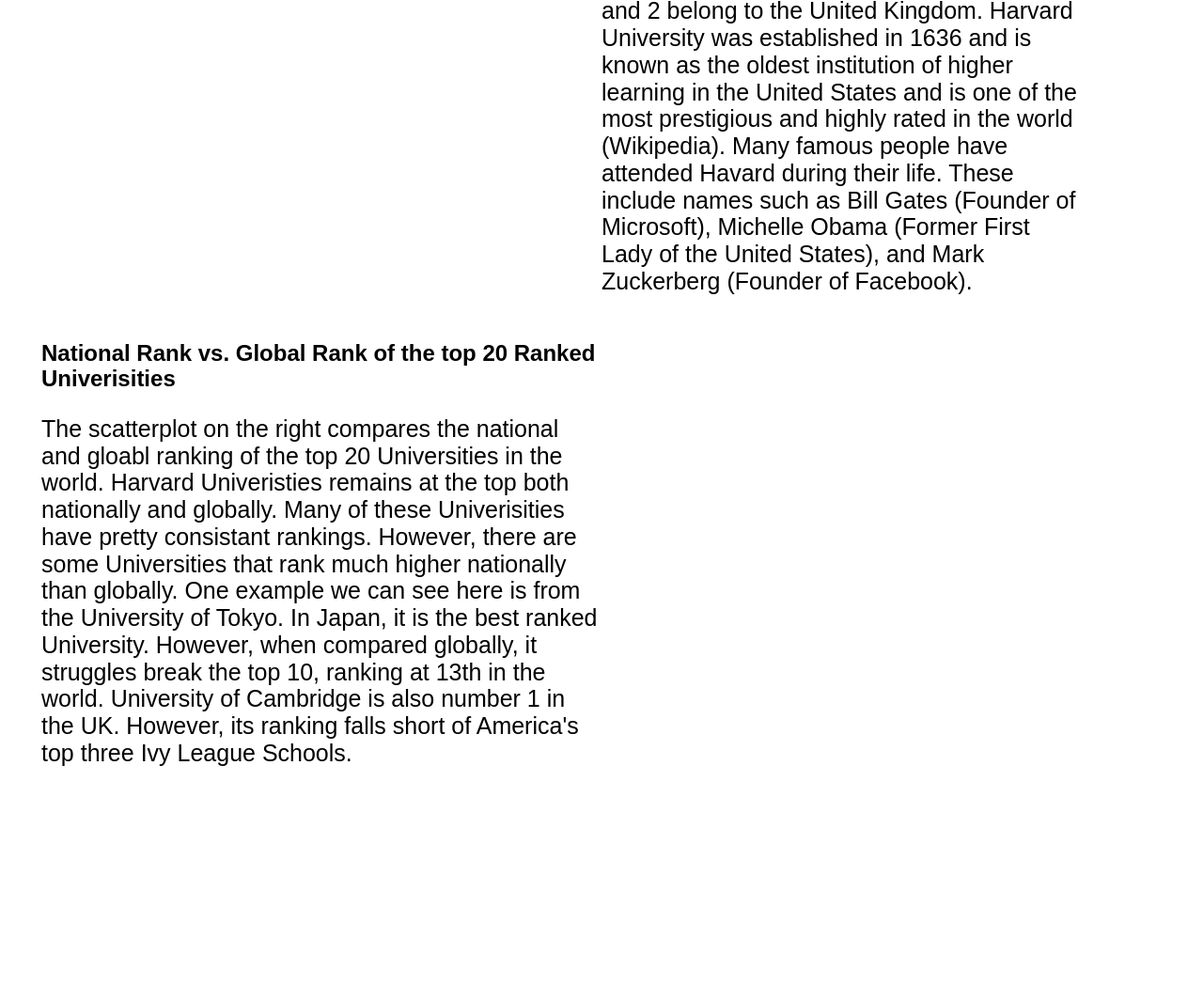
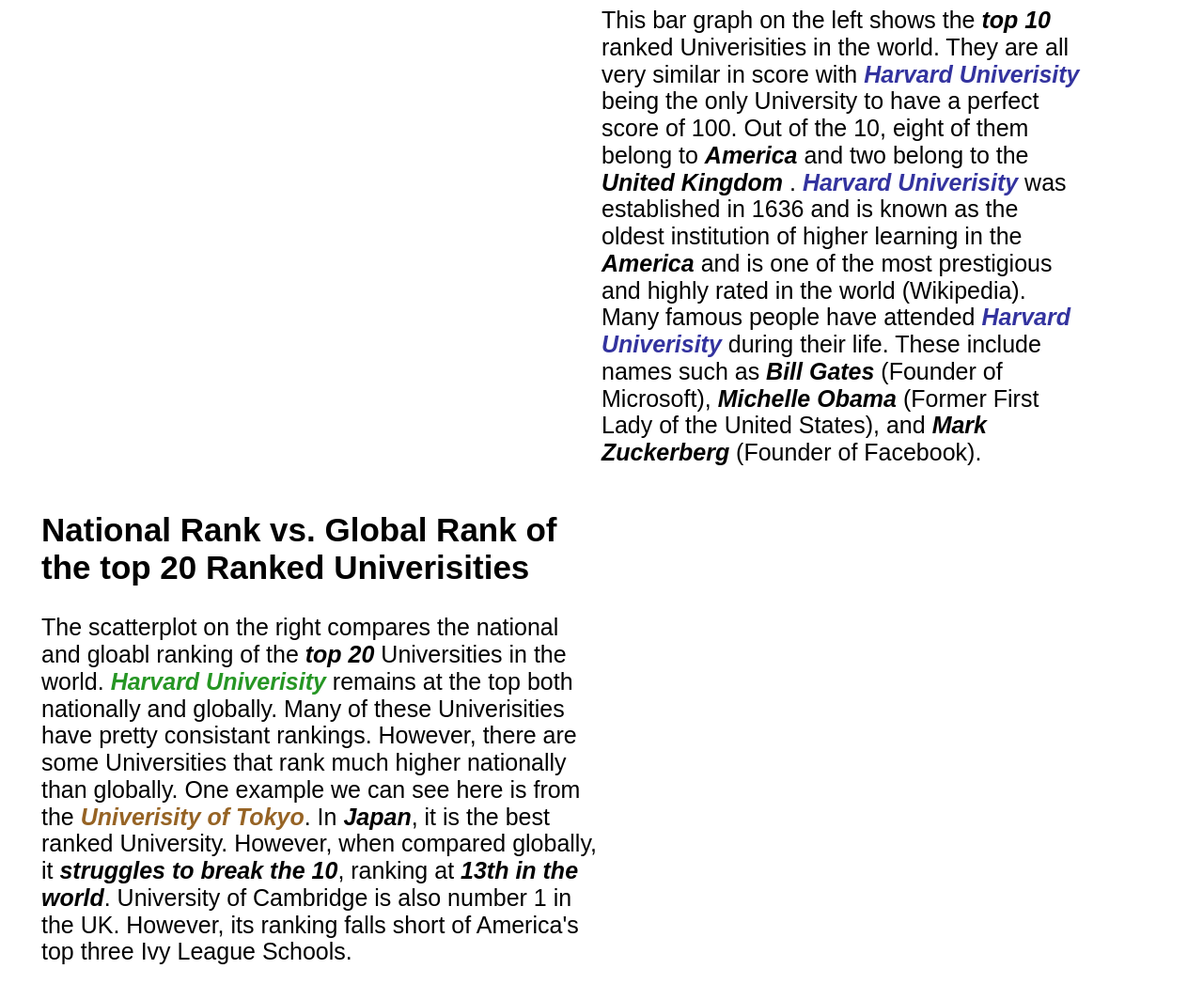
Before and after one commit to VinhMai123/3179, a plain HTML site: page index.html in a window 1280 px wide. Shown: the part 806-1870 px from the top of the page at 94% size. Before the commit the page ends 1671 px from the top, so only its background shows below. Drawn offline with nearby package versions, Linux system fonts and the light colour scheme; a script that the page names is missing.

Commit message:
changes made

```diff
--- a/css/styles.css
+++ b/css/styles.css
@@ -13,6 +13,25 @@
 
 
 }
+.Harvard1{
+    font-weight: bold;
+    font-style: italic;
+    color: rgb(51, 51, 159)
+
+}
+.Harvard2{
+    font-weight: bold;
+    font-style: italic;
+    color: rgb(38, 150, 36)
+
+}
+.Tokyo1{
+    font-weight: bold;
+    font-style: italic;
+    color: rgb(150, 99, 36)
+
+}
+
 .bi{
     font-weight: bold;
     font-style: italic;
@@ -26,8 +45,8 @@
 
     font: 100000px;
 }
-.h2{
-    font: 10000px;
+h2{
+    font-size: 35px;
 }
 .content{
 
--- a/index.html
+++ b/index.html
@@ -31,6 +31,7 @@
         <h1 align = "center">Top Ranked Univerisities in the World</h1>
         <p align = "center">FIT3179<p>
         <p align = "center">By: Vinh Mai</p>
+        <p align = "center">This visualisation is an overview of the top ranked univerisites around the world</p>
       </div>
     </div>
 
@@ -41,9 +42,9 @@
         <div class="pure-u-1-2">
           <div class="description description-left">
             <h2>What countries are our top Univerisities located in?</h2>
-            <p class="content">Out of the top 2000 ranked univeristies around the world, 347 of them belong in America. The top 8 schools
-              in <span class="bi">America </span>are known as Ivy League Schools and got there name after the 1954 after the formation of the athletics conference. The next
-              country with the second most ranked univeristies in the world is <span class = "bi">China</span> with over 277 univerisites. Despite this, many Chinese
+            <p class="content">Out of the top <span class = "bi">2000</span> ranked univeristies around the world, <span class = "bi">347</span> of them belong in <span class = "bi">America</span>.  <span class="bi">The top 8 schools
+              in America </span>are known as Ivy League Schools and got there name after the 1954 after the formation of the athletics conference. The next
+              country with the second most ranked univeristies in the world is <span class = "bi">China with over 277 univerisites</span>. Despite this, many Chinese
               students prefer to study abroad due to univerisites in <span class="bi">America </span> and <span class="bi">United Kingdom </span> having more prestigous options.
             </p>
           </div>
@@ -62,12 +63,12 @@
       <div class="pure-u-1-2">
         <div class="description description-right">
           <h2>The top 10 Univerisities in the World</h2>
-          <div class = "content">This bar graph on the left shows the top 10 ranked Univerisities in the world.
-            They are all very similar in score with Harvard being the only University to have a perfect score of 100. Out of the 10,
-            8 of them belong to America and 2 belong to the United Kingdom. Harvard University was established in 1636 and is known as the oldest
-            institution of higher learning in the United States and is one of the most prestigious and highly rated in the world (Wikipedia). Many famous people
-            have attended Havard during their life. These include names such as Bill Gates (Founder of Microsoft), Michelle Obama (Former First Lady of the United States),
-            and Mark Zuckerberg (Founder of Facebook).
+          <div class = "content">This bar graph on the left shows the <span class = "bi">top 10</span> ranked Univerisities in the world.
+            They are all very similar in score with <span class="Harvard1">Harvard Univerisity </span> being the only University to have a perfect score of 100. Out of the 10,
+            eight of them belong to <span class="bi">America </span> and two belong to the <span class="bi">United Kingdom </span>. <span class="Harvard1">Harvard Univerisity </span> was established in 1636 and is known as the oldest
+            institution of higher learning in the <span class="bi">America </span> and is one of the most prestigious and highly rated in the world (Wikipedia). Many famous people
+            have attended <span class="Harvard1">Harvard Univerisity </span> during their life. These include names such as <span class="bi">Bill Gates </span> (Founder of Microsoft), <span class="bi">Michelle Obama </span> (Former First Lady of the United States),
+            and <span class="bi">Mark Zuckerberg </span> (Founder of Facebook).
           </div>
 
         </div>
@@ -80,10 +81,10 @@
       <div class="pure-u-1-2">
         <div class="description description-left">
           <h2>National Rank vs. Global Rank of the top 20 Ranked Univerisities</h2>
-          <p class ="content">The scatterplot on the right compares the national and gloabl ranking of the top 20 Universities in the world.
-            Harvard Univeristies remains at the top both nationally and globally. Many of these Univerisities have pretty consistant rankings. However,
-          there are some Universities that rank much higher nationally than globally. One example we can see here is from the University of Tokyo. In Japan,
-        it is the best ranked University. However, when compared globally, it struggles break the top 10, ranking at 13th in the world. University of Cambridge is also number 1
+          <p class ="content">The scatterplot on the right compares the national and gloabl ranking of the <span class="bi">top 20</span> Universities in the world.
+            <span class="Harvard2">Harvard Univerisity </span> remains at the top both nationally and globally. Many of these Univerisities have pretty consistant rankings. However,
+          there are some Universities that rank much higher nationally than globally. One example we can see here is from the <span class="Tokyo1">Univerisity of Tokyo</span>. In <span class="bi">Japan</span>,
+        it is the best ranked University. However, when compared globally, it <span class="bi">struggles to break the 10</span>, ranking at <span class="bi">13th in the world</span>. <span class="cam">University of Cambridge</span> is also number 1
       in the UK. However, its ranking falls short of America's top three Ivy League Schools.    </p>
         </div>
       </div>
```
